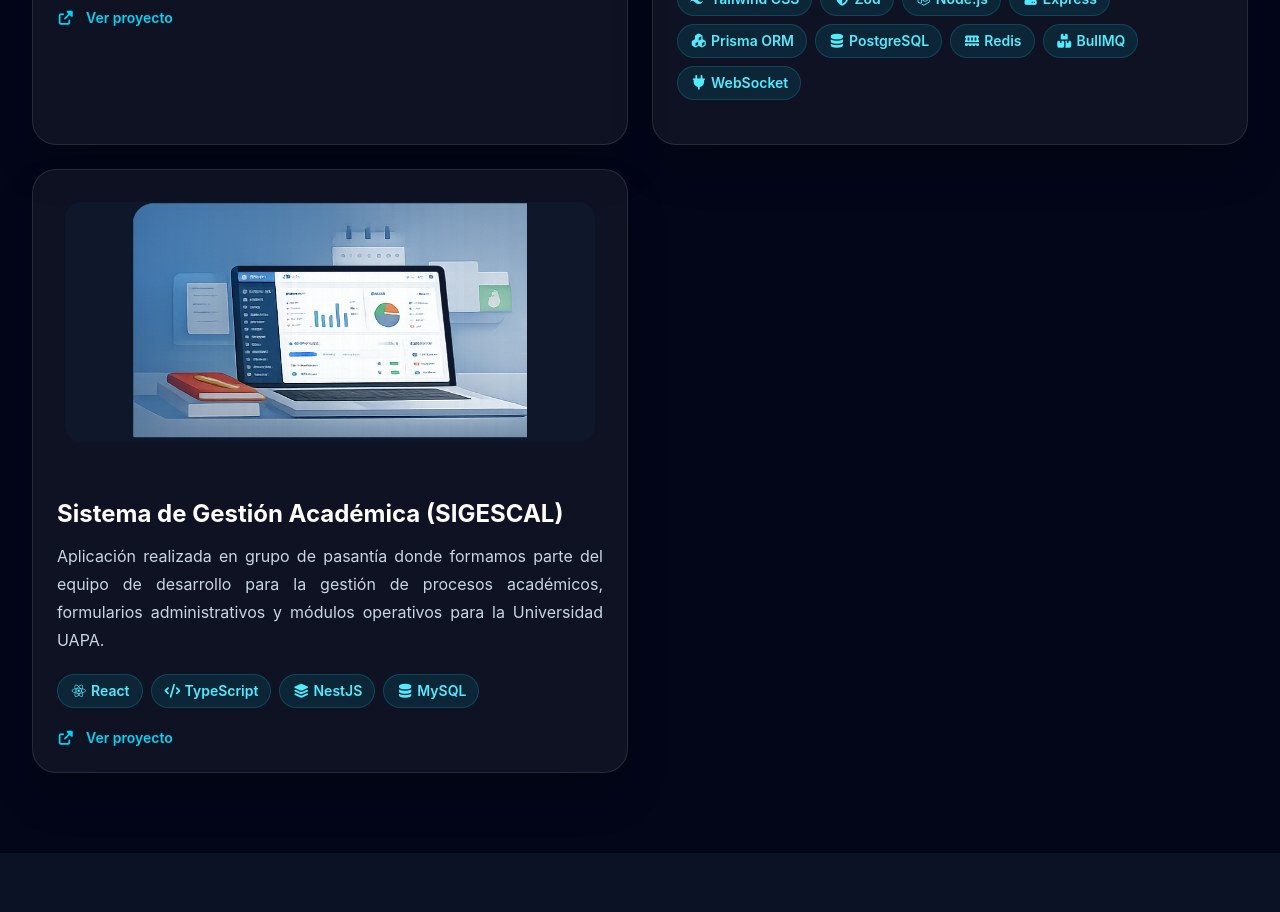
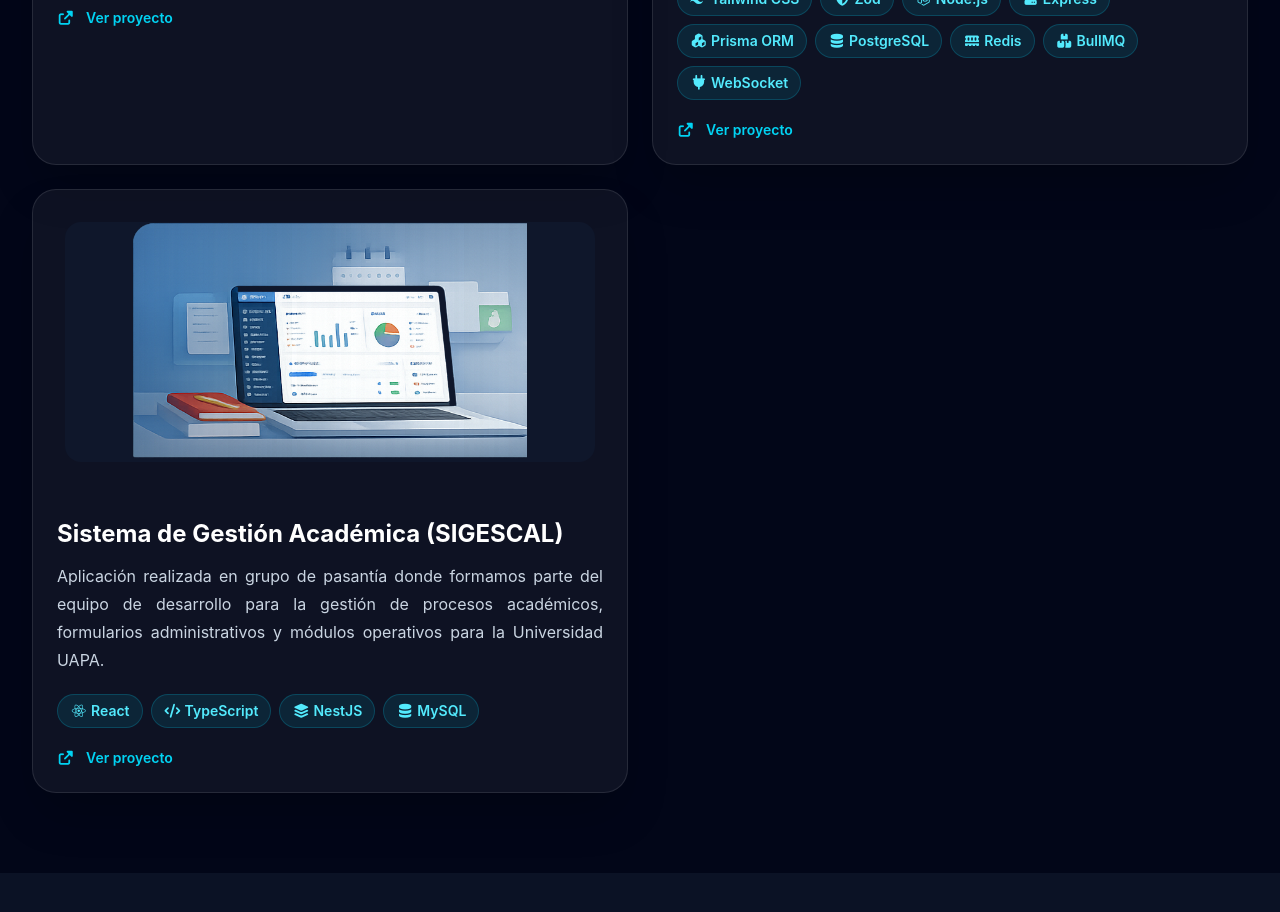
Before and after one commit to ManeyRodriguez/portafolio, a Vue app: page / in a window 1280 px wide. Shown: the part 2520-3432 px from the top of the page. Built offline with nearby package versions, Linux system fonts and the light colour scheme.

Commit message:
feat: add demo URL for 'Mediturno' project in portfolio

```diff
--- a/src/data/portfolio.ts
+++ b/src/data/portfolio.ts
@@ -78,7 +78,7 @@ projects: [
       'WebSocket',
     ],
     image: '/images/projects/mediturno.png',
-    demoUrl: '',
+    demoUrl: 'https://extraordinary-cactus-9e936a.netlify.app/',
     repoUrl: '',
   },
     {
```
